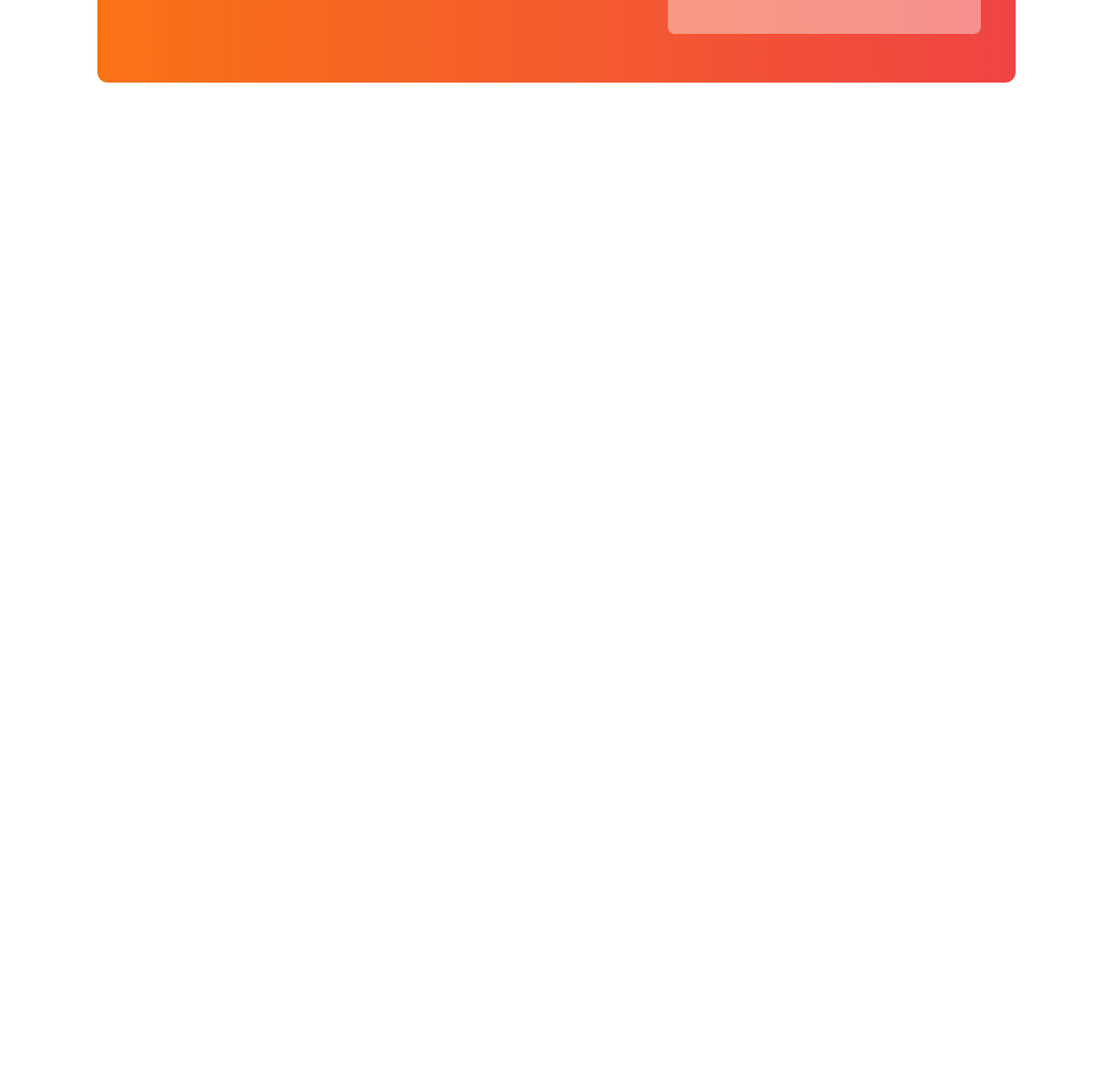
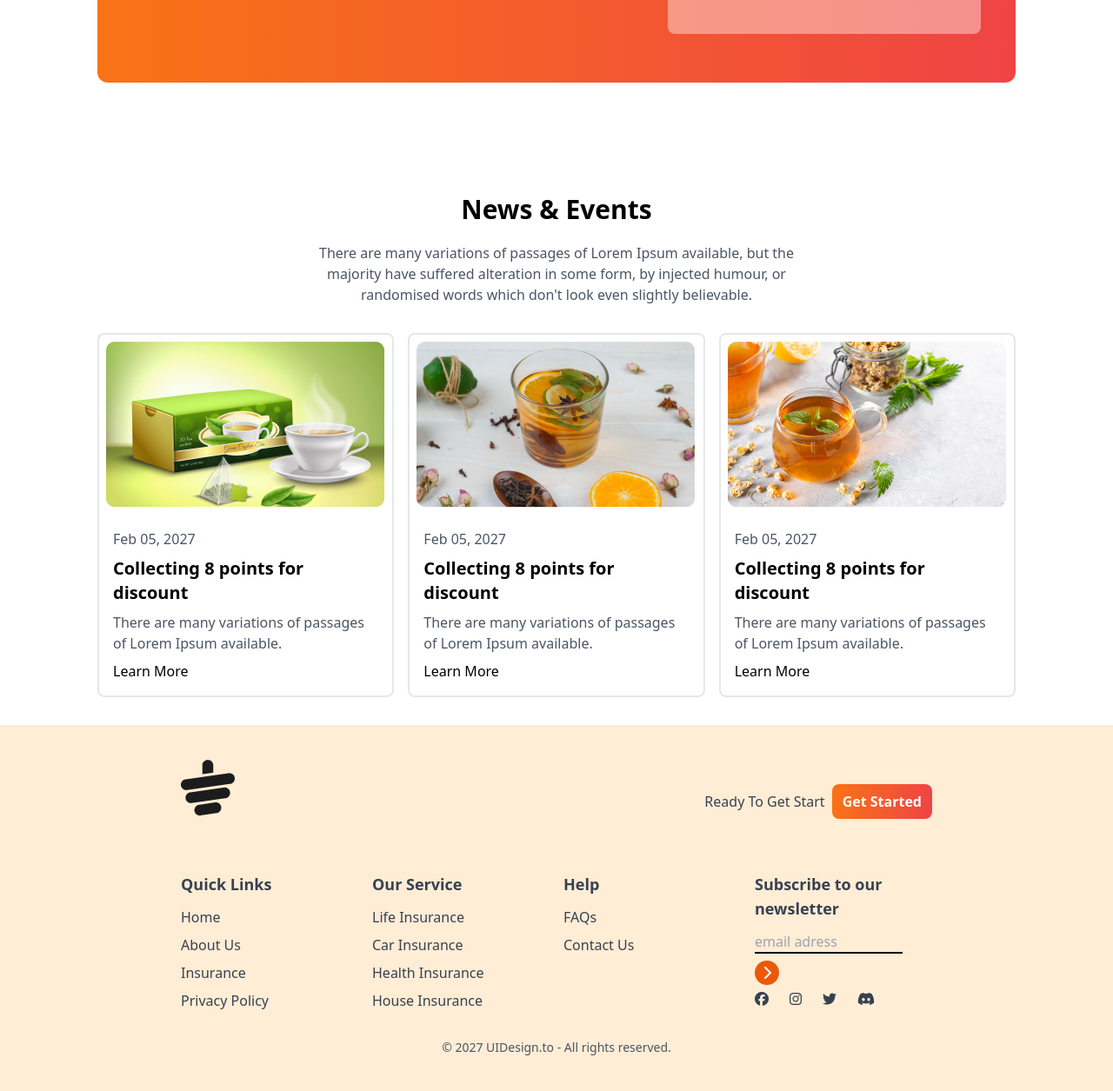
Before and after one commit to nur412579/tailwind-fast, a plain HTML site: page index.html in a window 1280 px wide. Shown: the part 2345-3600 px from the top of the page at 87% size. Before the commit the page ends 2536 px from the top, so only its background shows below. Drawn offline with nearby package versions, Linux system fonts and the light colour scheme.

Commit message:
footer section compilit

```diff
--- a/index.html
+++ b/index.html
@@ -192,7 +192,134 @@
           </div>
         </section>
 
+        <!-- card 2 section -->
+
+        <section class="py-8 lg:py28">
+          <div class="text-center mb-8">
+            <h1 class="text-3xl md:4xl font-bold mb-5">News & Events</h1>
+            <p class="text-gray-600 max-w-xl mx-auto">There are many variations of passages of Lorem Ipsum available, but the majority have suffered alteration in some form, by injected humour, or randomised words which don't look even slightly believable. </p>
+
+          </div>
+          <!-- card section -->
+           <div class="grid grid-cols-1 md:grid-cols-3 gap-4">
+              <!-- prodact reviwe -->
+               <div class="rounded-lg border-solid border-2 overflow-hidden">
+                <img class="p-2" src="images/news-1.png" alt="">
+                <div class="p-4">
+                  <p class="text-gray-600">Feb 05, 2027</p>
+                  <h2 class="font-bold text-xl pt-2">Collecting 8 points for discount</h2>
+                  <p class="text-gray-600 pt-2">There are many variations of passages of Lorem Ipsum available.</p>
+                  <button class="pt-2">Learn More</button>
+                </div>
+               </div>
+               <!-- prodact reviwe -->
+               <div class="rounded-lg border-solid border-2 overflow-hidden">
+                <img class="p-2" src="images/news-2.png" alt="">
+                <div class="p-4">
+                  <p class="text-gray-600">Feb 05, 2027</p>
+                  <h2 class="font-bold text-xl pt-2">Collecting 8 points for discount</h2>
+                  <p class="text-gray-600 pt-2">There are many variations of passages of Lorem Ipsum available.</p>
+                  <button class="pt-2">Learn More</button>
+                </div>
+               </div>
+               <!-- prodact reviwe -->
+               <div class="rounded-lg border-solid border-2 overflow-hidden">
+                <img class="p-2" src="images/news-3.png" alt="">
+                <div class="p-4">
+                  <p class="text-gray-600">Feb 05, 2027</p>
+                  <h2 class="font-bold text-xl pt-2">Collecting 8 points for discount</h2>
+                  <p class="text-gray-600 pt-2">There are many variations of passages of Lorem Ipsum available.</p>
+                  <button class="pt-2">Learn More</button>
+                </div>
+               </div>
+           </div>
+        </section>
      </main>
 
+     <!-- footer section -->
+
+    <footer class="bg-orange-100 text-gray-700 py-10 px-4 md:px-16">
+      <div class="w-9/12 mx-auto">
+        <!-- logo -->
+         <div class="mb-8 flex justify-between">
+          <img class="mb-8" src="images/cup.png" alt="">
+          <div class="flex items-center gap-2">
+            <h4>Ready To Get Start</h4>
+            <button class="bg-gradient-to-r from-orange-500 to-red-500 px-3 py-2 rounded-lg text-white font-bold">Get Started</button>
+          </div>
+         </div>
+
+         <!-- links -->
+          <div class="grid grid-cols-1 md:grid-cols-2 lg:grid-cols-4 gap-4">
+
+            <!-- first colum -->
+             <div>
+              <h3 class="font-semibold text-lg mb-3">Quick Links</h3>
+              <ul class="space-y-2">
+                <li>
+                  <a class="hover:text-orange-600" href="#">Home</a>
+                </li>
+                <li>
+                  <a class="hover:text-orange-600" href="#">About Us</a>
+                </li>
+                <li>
+                  <a class="hover:text-orange-600" href="#">Insurance</a>
+                </li>
+                <li>
+                  <a class="hover:text-orange-600" href="#">Privacy Policy</a>
+                </li>
+              </ul>
+             </div>
+             <!-- secend colum -->
+             <div>
+              <h3 class="font-semibold text-lg mb-3">Our Service</h3>
+              <ul class="space-y-2">
+                <li>
+                  <a class="hover:text-orange-600" href="#">Life Insurance</a>
+                </li>
+                <li>
+                  <a class="hover:text-orange-600" href="#">Car Insurance</a>
+                </li>
+                <li>
+                  <a class="hover:text-orange-600" href="#">Health Insurance</a>
+                </li>
+                <li>
+                  <a class="hover:text-orange-600" href="#">House Insurance</a>
+                </li>
+              </ul>
+             </div>
+             <!-- thart colum -->
+             <div>
+              <h3 class="font-semibold text-lg mb-3">Help</h3>
+              <ul class="space-y-2">
+                <li>
+                  <a class="hover:text-orange-600" href="#">FAQs</a>
+                </li>
+                <li>
+                  <a class="hover:text-orange-600" href="#">Contact Us</a>
+                </li>
+              </ul>
+             </div>
+
+             <!-- forth coulam -->
+             <div>
+              <h3 class="font-semibold text-lg mb-3">Subscribe to our <br> newsletter</h3>
+              <div class="flex flex-col space-y-2">
+                <input class="bg-transparent border-b-2 border-black w-4/6 md:w-5/6" placeholder="email adress" type="text">
+                <i class="fa-solid fa-chevron-right w-7 h-7 bg-orange-600 inline-flex rounded-full text-white justify-center items-center"></i>
+                <div class="flex justify-between w-2/5 mb-2 mt-8 gap-6">
+                  <i class="fa-brands fa-facebook"></i>
+                  <i class="fa-brands fa-instagram"></i>
+                  <i class="fa-brands fa-twitter"></i>
+                  <i class="fa-brands fa-discord"></i>
+                </div>
+              </div>
+             </div>
+          </div>
+           <div class="text-center pt-4 mt-4">
+            <p class="text-sm text-gray-600">© 2027 UIDesign.to - All rights reserved.</p>
+           </div>
+      </div>
+    </footer>
 </body>
 </html>
```
